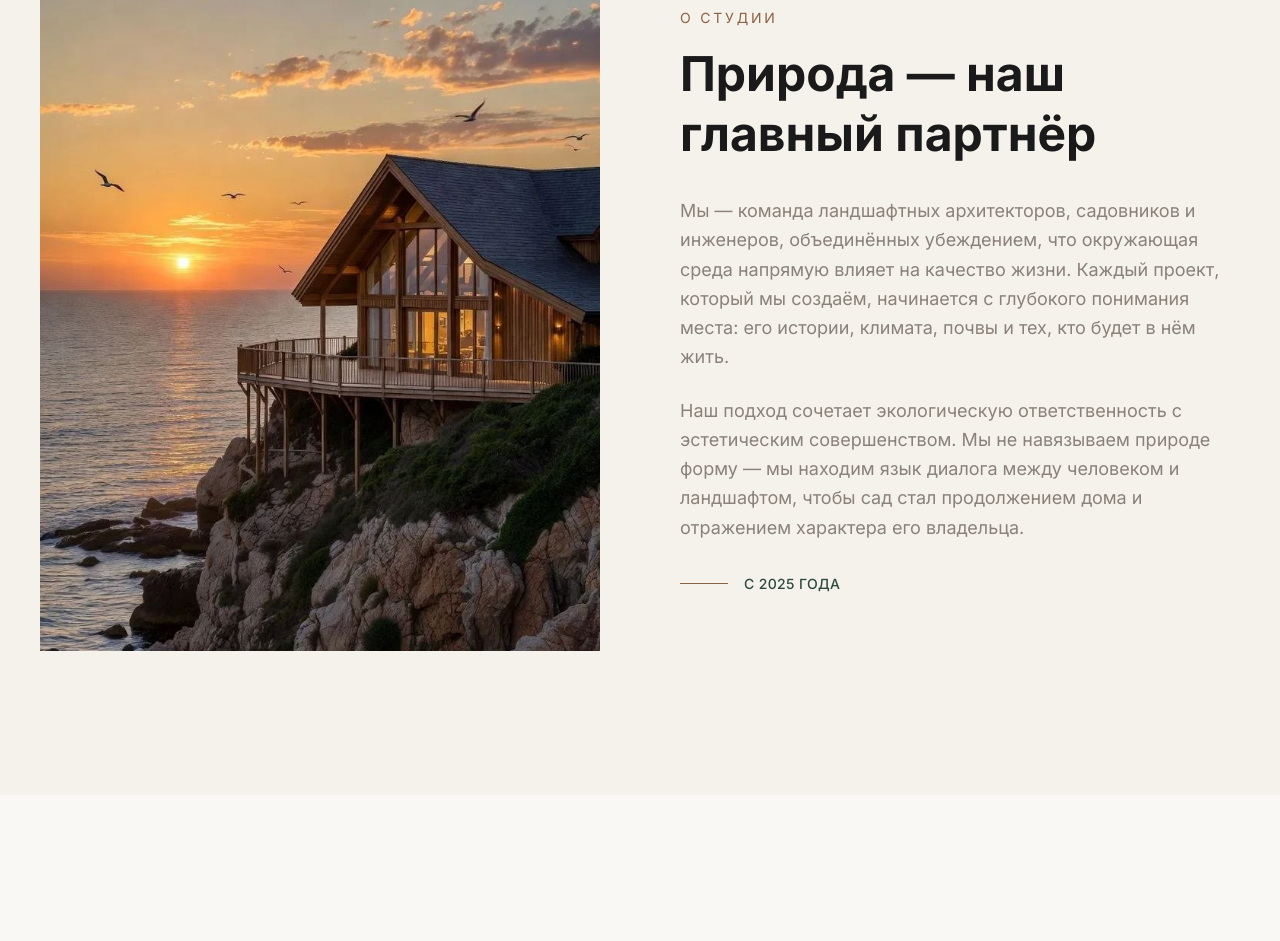
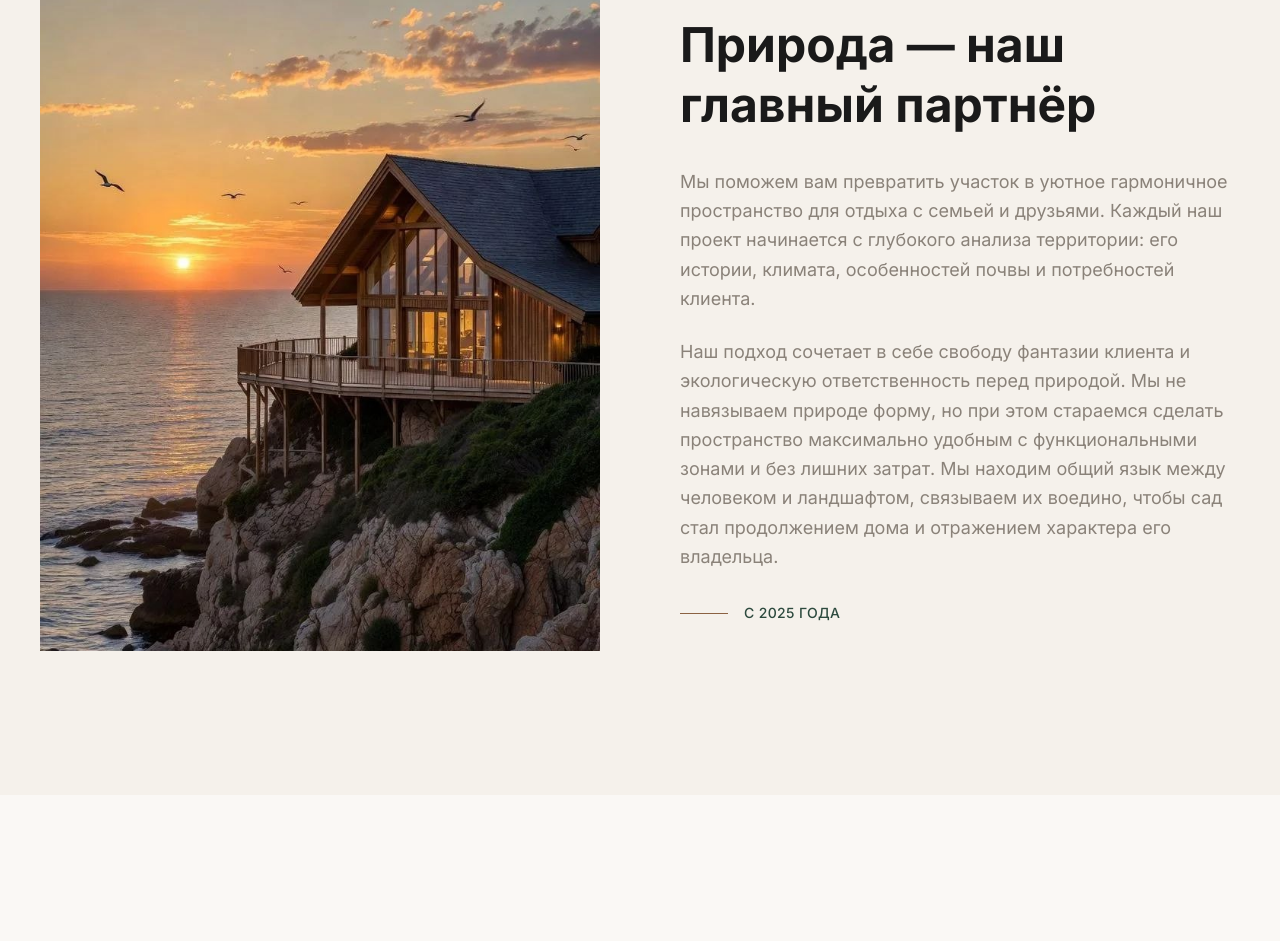
Before and after one commit to workreplit3-ctrl/territoriya-svobody, a Next.js app: page / in a window 1280 px wide. Shown: the part 993-1934 px from the top of the page. Built offline with nearby package versions, Linux system fonts and the light colour scheme.

Commit message:
feat: update about section text

```diff
--- a/src/app/page.tsx
+++ b/src/app/page.tsx
@@ -599,17 +599,18 @@ function About() {
             </FadeIn>
             <FadeIn delay={0.2}>
               <p className="text-warm-gray text-base md:text-lg leading-relaxed mb-6">
-                Мы — команда ландшафтных архитекторов, садовников и инженеров, объединённых
-                убеждением, что окружающая среда напрямую влияет на качество жизни. Каждый
-                проект, который мы создаём, начинается с глубокого понимания места: его
-                истории, климата, почвы и тех, кто будет в нём жить.
+                Мы поможем вам превратить участок в уютное гармоничное пространство для отдыха с семьей и
+                друзьями. Каждый наш проект начинается с глубокого анализа территории: его истории, климата,
+                особенностей почвы и потребностей клиента.
               </p>
             </FadeIn>
             <FadeIn delay={0.3}>
               <p className="text-warm-gray text-base md:text-lg leading-relaxed mb-8">
-                Наш подход сочетает экологическую ответственность с эстетическим совершенством.
-                Мы не навязываем природе форму — мы находим язык диалога между человеком и
-                ландшафтом, чтобы сад стал продолжением дома и отражением характера его владельца.
+                Наш подход сочетает в себе свободу фантазии клиента и экологическую ответственность перед
+                природой. Мы не навязываем природе форму, но при этом стараемся сделать пространство
+                максимально удобным с функциональными зонами и без лишних затрат. Мы находим общий
+                язык между человеком и ландшафтом, связываем их воедино, чтобы сад стал продолжением
+                дома и отражением характера его владельца.
               </p>
             </FadeIn>
             <FadeIn delay={0.4}>
```
